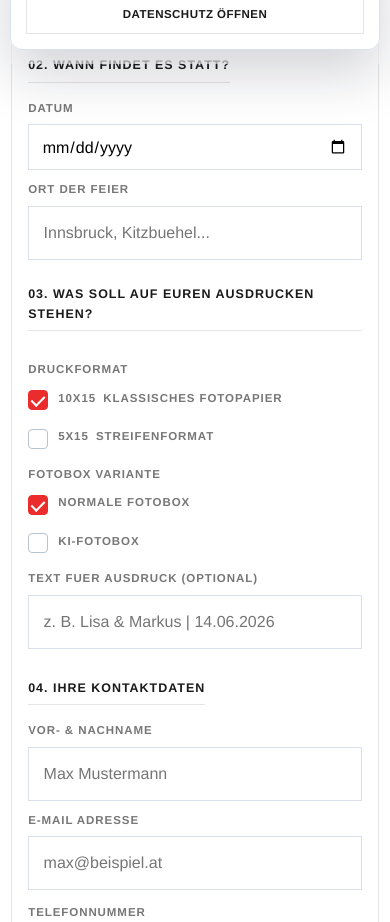
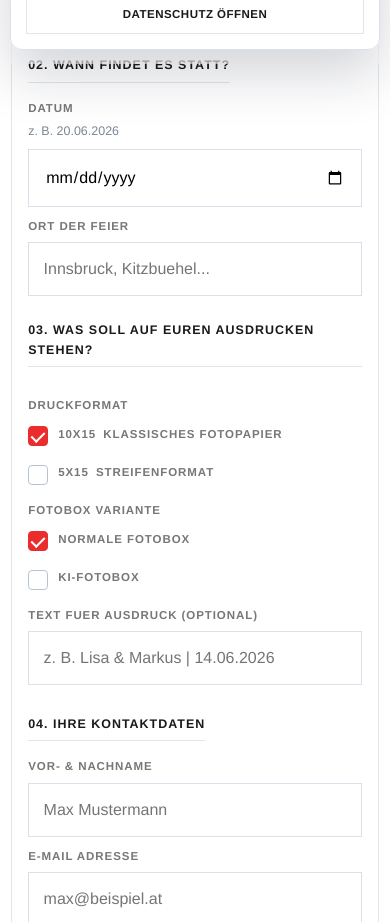
Before and after one commit to Blitzi9188/fotobox.tirol, a Next.js app: page /kontakt in a window 390 px wide. Shown: the part 780-1702 px from the top of the page. Built offline with nearby package versions, Linux system fonts and the light colour scheme.

Commit message:
Improve mobile date field size and add date hint

```diff
--- a/src/app/globals.css
+++ b/src/app/globals.css
@@ -1355,6 +1355,12 @@ p {
   color: var(--c-text-light);
 }
 
+.inquiry-field-hint {
+  margin-top: -0.15rem;
+  font-size: 0.78rem;
+  color: #7b8794;
+}
+
 .inquiry-field input,
 .inquiry-field textarea {
   width: 100%;
@@ -1372,6 +1378,8 @@ p {
   -webkit-appearance: none;
   appearance: none;
   display: block;
+  min-height: 3.3rem;
+  padding-right: 1rem;
 }
 
 .inquiry-field input:focus,
@@ -2336,7 +2344,8 @@ footer {
     width: 100%;
     min-width: 0;
     max-width: 100%;
-    padding: 0.72rem 0.78rem;
+    min-height: 3.6rem;
+    padding: 0.95rem 1rem;
     font-size: 16px;
     line-height: 1.2;
     box-sizing: border-box;
--- a/src/components/site/BookingInquiryForm.tsx
+++ b/src/components/site/BookingInquiryForm.tsx
@@ -124,6 +124,7 @@ export default function BookingInquiryForm({
         <div className="inquiry-input-group">
           <label className="inquiry-field">
             <span>{inquiry.dateLabel || "Datum"}</span>
+            <small className="inquiry-field-hint">z. B. 20.06.2026</small>
             <input name="eventDate" type="date" required />
           </label>
           <label className="inquiry-field">
```
